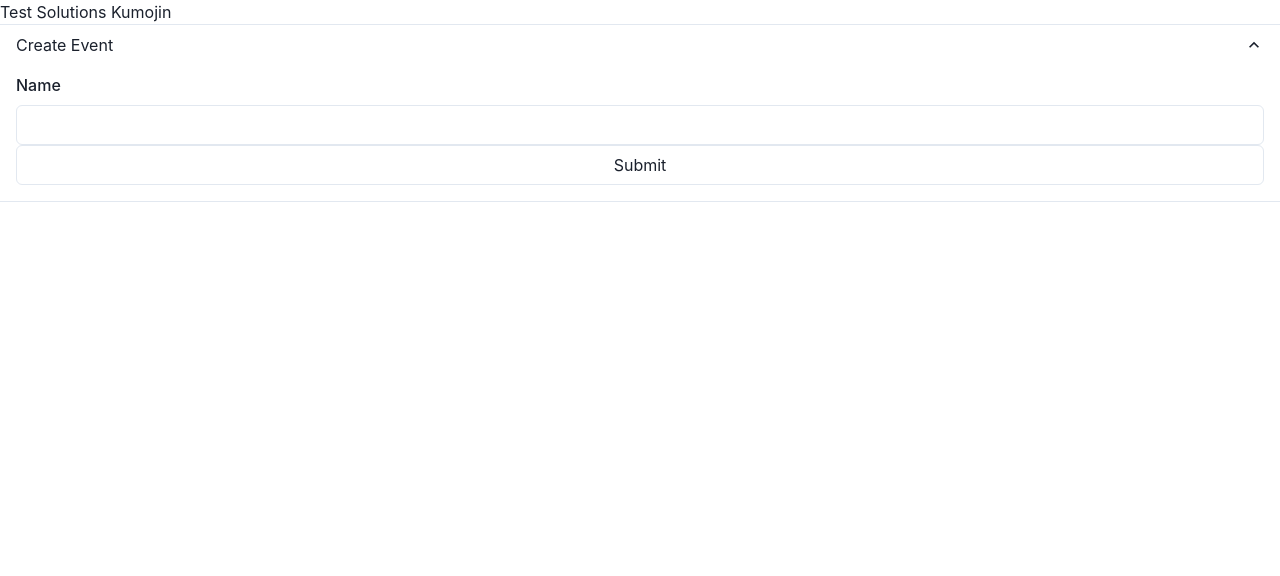
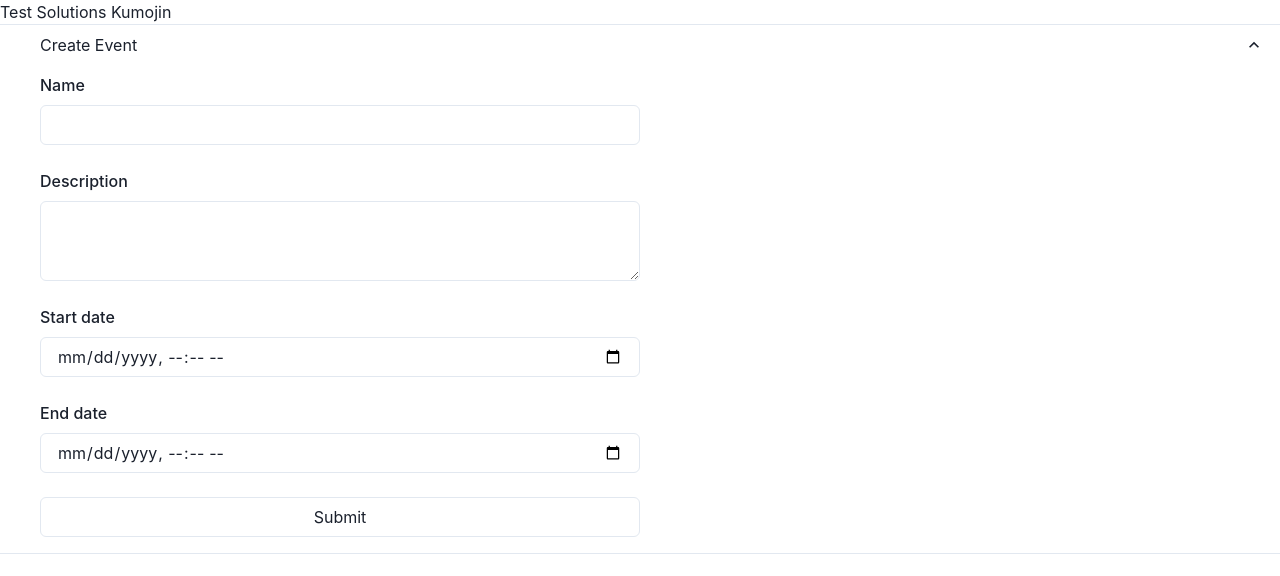
Before and after one commit to 5heepy/test-kumojin, a React (Create React App) app in the folder frontend/: page / in a window 1280 px wide. Both pictures are taken after a click on the button "Create Event". Shown: the top 576 px of the page. Built offline with nearby package versions, Linux system fonts and the light colour scheme.

Commit message:
Basic form

```diff
--- a/frontend/src/components/EventCreationForm.tsx
+++ b/frontend/src/components/EventCreationForm.tsx
@@ -7,14 +7,32 @@ import {
   Box,
   FormControl,
   FormLabel,
-  FormErrorMessage,
   FormHelperText,
+  Grid,
+  GridItem,
   Input,
-} from '@chakra-ui/react'
-import { useForm, Controller } from "react-hook-form";
+  Textarea,
+} from '@chakra-ui/react';
+import { useForm, Controller } from 'react-hook-form';
+
+const endDateErrorMessage = (error: { [key: string]: any }) => {
+  switch (error.type) {
+    case "higherThanStartDate":
+      return "End date should be after start date.";
+    default:
+      return "Required.";
+  }
+}
 
 const EventCreationForm = () => {
-  const { control, register, handleSubmit, formState: { errors } } = useForm();
+  const {
+    control,
+    handleSubmit,
+    getValues,
+    formState: { errors },
+  } = useForm();
+
+  console.log({ errors });
 
   const onSubmit = (data: any) => console.log(data);
 
@@ -23,7 +41,7 @@ const EventCreationForm = () => {
       <AccordionItem>
         <h2>
           <AccordionButton>
-            <Box flex='1' textAlign='left'>
+            <Box flex='1' textAlign='left' pl={6}>
               Create Event
             </Box>
             <AccordionIcon />
@@ -31,25 +49,86 @@ const EventCreationForm = () => {
         </h2>
         <AccordionPanel pb={4}>
           <form onSubmit={handleSubmit(onSubmit)}>
+            <Grid gap={6} pl={6} w='50%'>
+              <GridItem>
                 <Controller
-              name="name"
+                  name='name'
                   control={control}
                   rules={{ required: true }}
                   render={({ field }) => (
                     <FormControl>
                       <FormLabel>Name</FormLabel>
                       <Input {...field} />
-                  {errors.name && <FormHelperText>Something something error.</FormHelperText>}
+                      {errors.name && (
+                        <FormHelperText>Required.</FormHelperText>
+                      )}
                     </FormControl>
                   )}
                 />
+              </GridItem>
 
-            <Input type="submit" />
+              <GridItem>
+                <Controller
+                  name='description'
+                  control={control}
+                  render={({ field }) => (
+                    <FormControl>
+                      <FormLabel>Description</FormLabel>
+                      <Textarea {...field} />
+                    </FormControl>
+                  )}
+                />
+              </GridItem>
+
+              <GridItem>
+                <Controller
+                  name='startDate'
+                  control={control}
+                  rules={{ required: true }}
+                  render={({ field }) => (
+                    <FormControl>
+                      <FormLabel>Start date</FormLabel>
+                      <Input {...field} type='datetime-local' />
+                      {errors.startDate && (
+                        <FormHelperText>Required.</FormHelperText>
+                      )}
+                    </FormControl>
+                  )}
+                />
+              </GridItem>
+
+              <GridItem>
+                <Controller
+                  name='endDate'
+                  control={control}
+                  rules={{
+                    required: true,
+                    validate: {
+                      higherThanStartDate: value => value > getValues().startDate,
+                    }
+                  }}
+                  render={({ field }) => (
+                    <FormControl>
+                      <FormLabel>End date</FormLabel>
+                      <Input {...field} type='datetime-local' />
+                      {errors.endDate && (
+                        <FormHelperText>{endDateErrorMessage(errors.endDate)}</FormHelperText>
+                      )}
+                    </FormControl>
+                  )}
+                />
+              </GridItem>
+
+              {/* //TODO: add timezone selector */}
+              <GridItem>
+                <Input type='submit' />
+              </GridItem>
+            </Grid>
           </form>
         </AccordionPanel>
       </AccordionItem>
     </Accordion>
-  )
-}
+  );
+};
 
 export default EventCreationForm;
```
Also changed, not shown: frontend/src/App.tsx (line endings or trailing spaces). Lines whose indentation alone changed are shown as unchanged.
